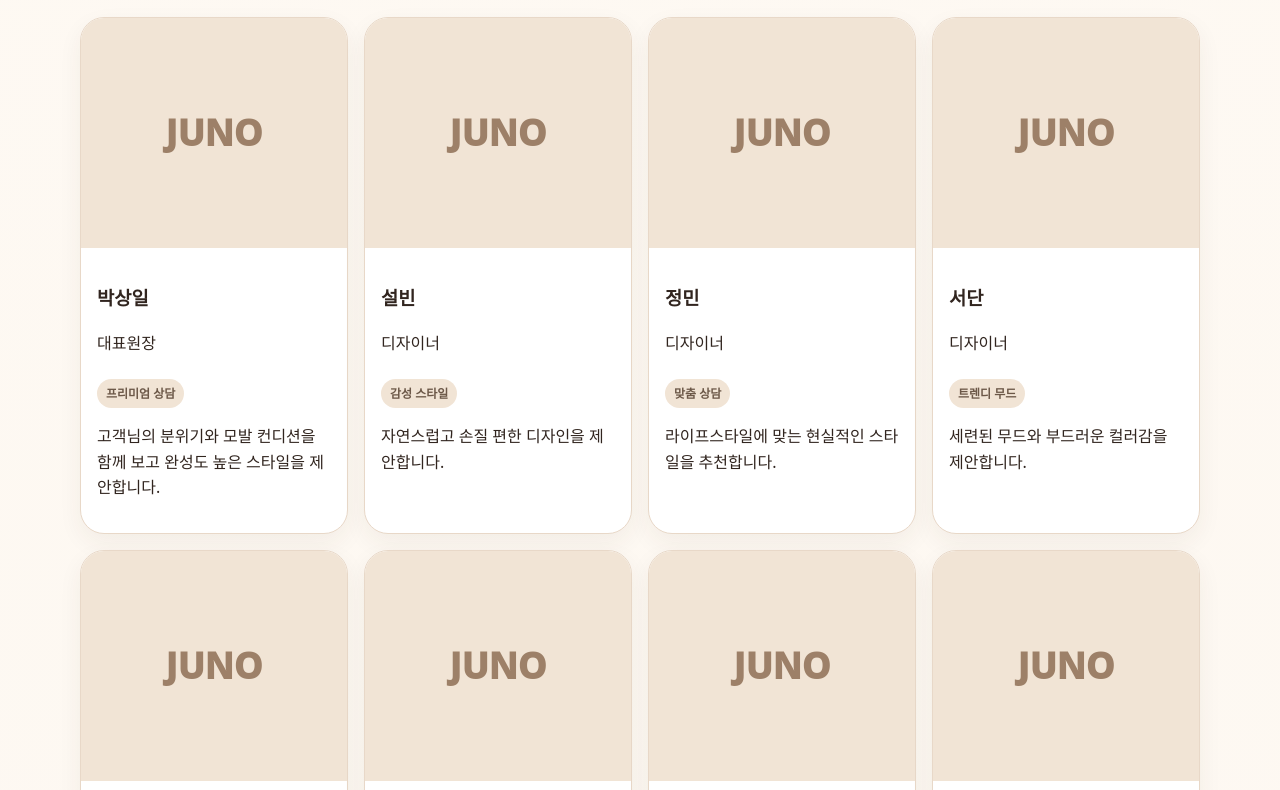
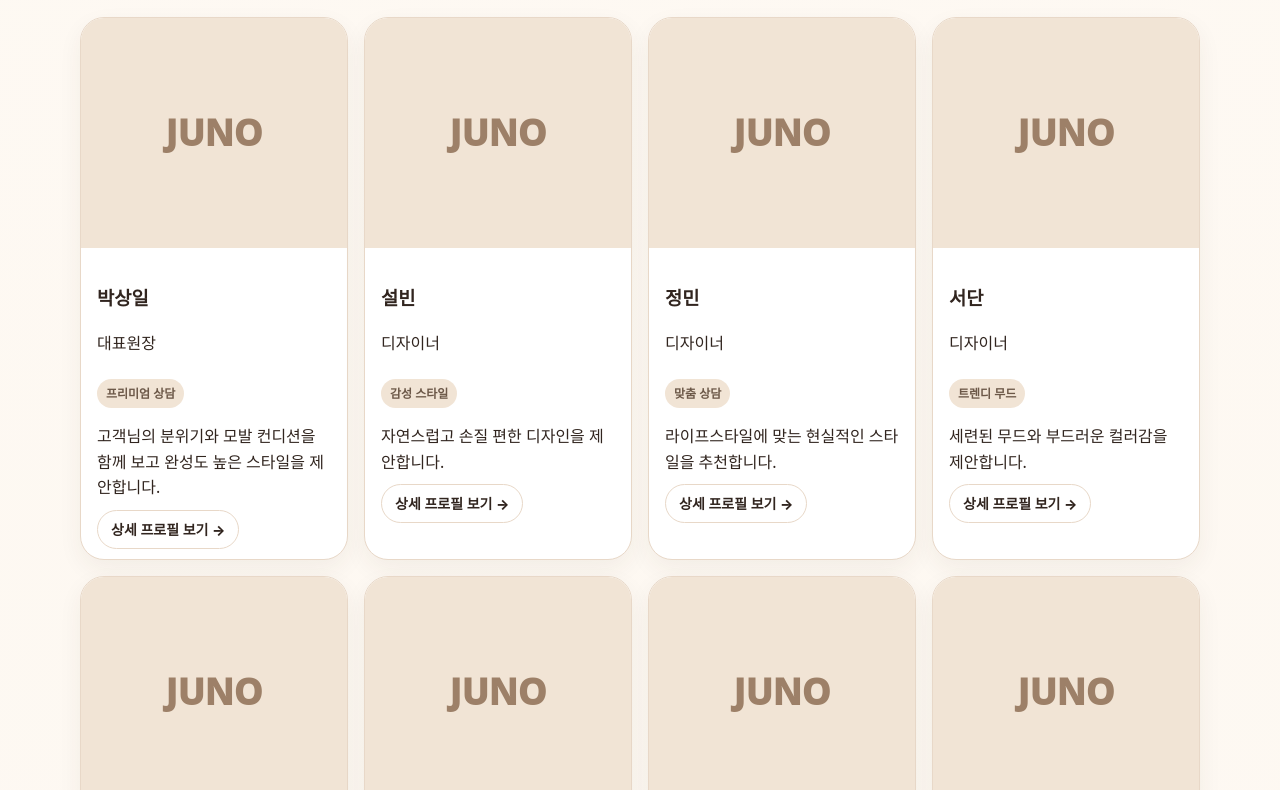
Before and after one commit to o3o19950820-dotcom/kdanimation0202, a website with bundled scripts: page index.html in a window 1280 px wide. Shown: the part 2010-2800 px from the top of the page. Built offline with nearby package versions, Linux system fonts and the light colour scheme; no server answers; files whose address does not match are found by name.

Commit message:
Update index.html

```diff
--- a/index.html
+++ b/index.html
@@ -1,6 +1,7 @@
 <!doctype html>
 <html lang="ko">
-<head>
+<script src="/designer-links.js" defer></script>
+  <head>
   <!-- Google Tag Manager -->
   <script>
   (function(w,d,s,l,i){w[l]=w[l]||[];w[l].push({'gtm.start':
```
